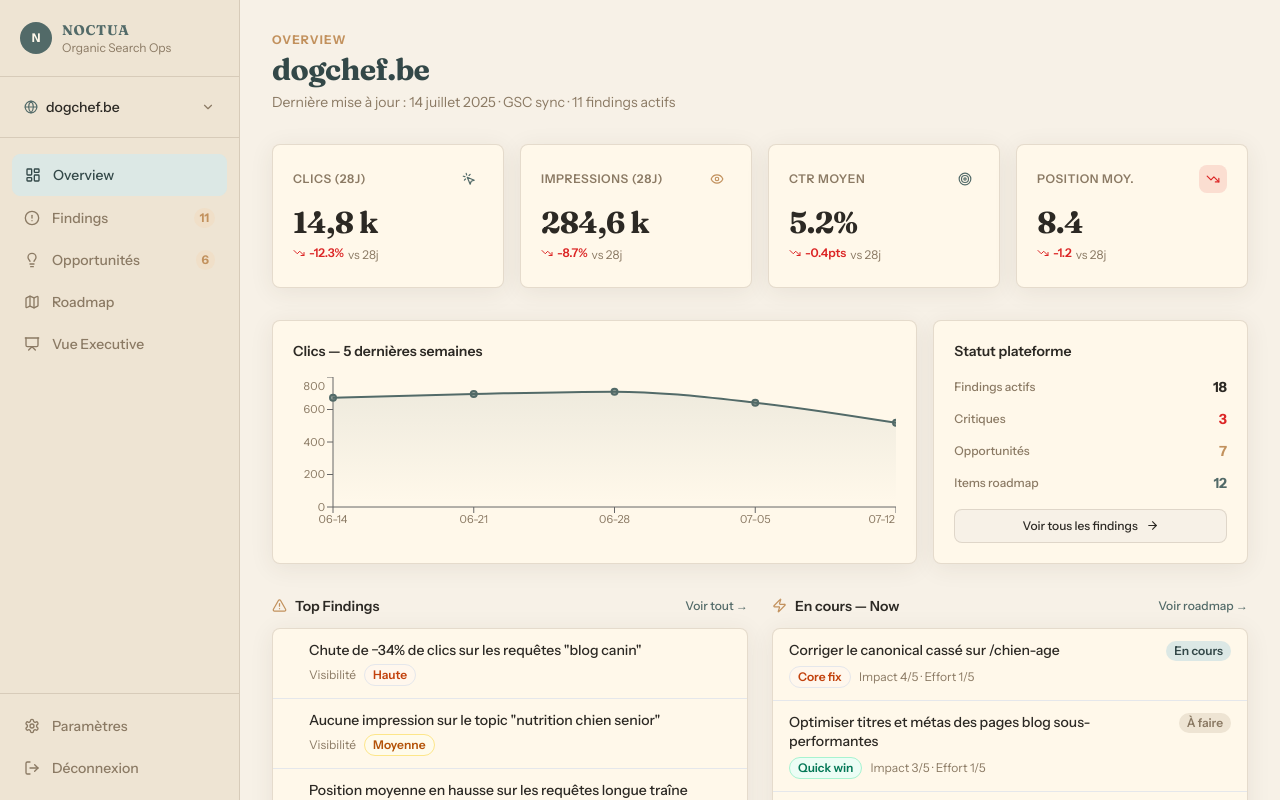
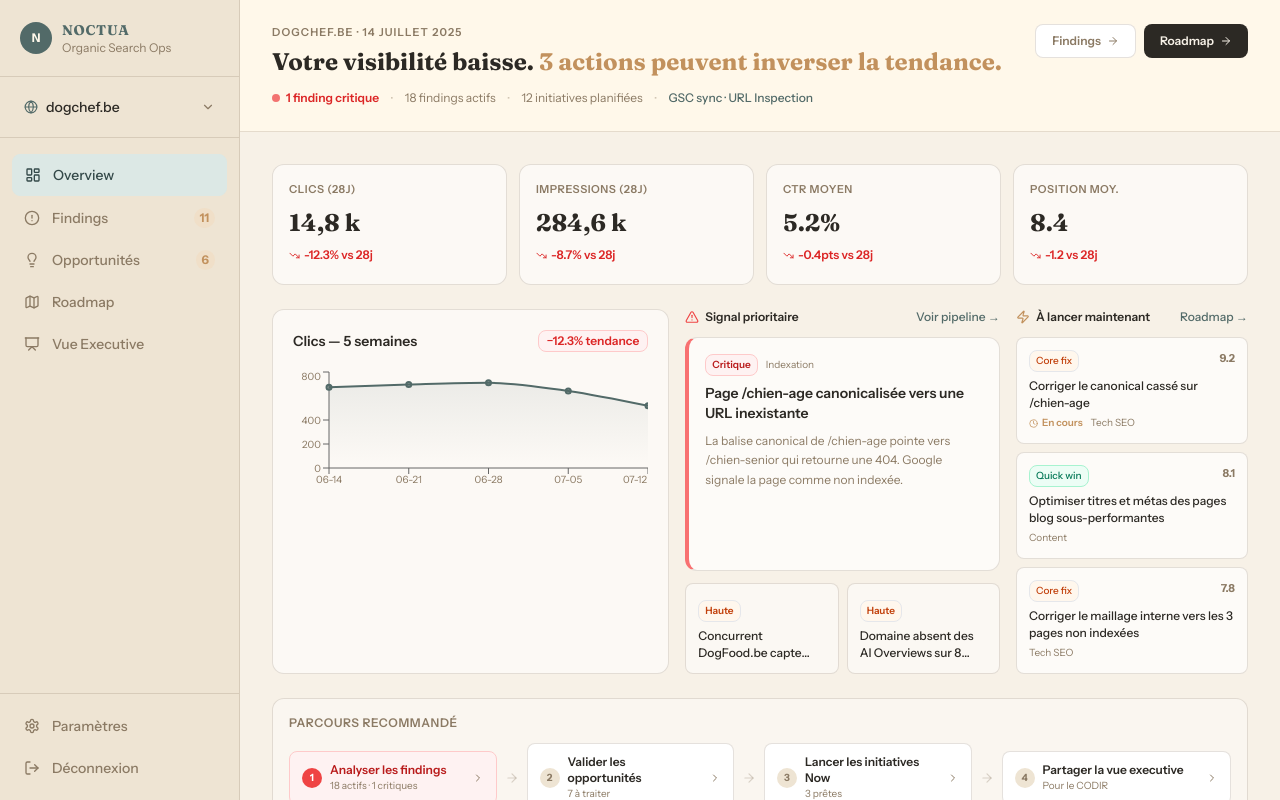
Before and after one commit to MarcW88/noctua, a Next.js app: page /dashboard in a window 1280 px wide. Shown: the top 800 px of the page. Built offline with nearby package versions, Linux system fonts and the light colour scheme.

Commit message:
redesign: Dashboard narrative cockpit — status banner, signal prioritaire, parcours recommandé

```diff
--- a/app/(app)/dashboard/page.tsx
+++ b/app/(app)/dashboard/page.tsx
@@ -1,216 +1,219 @@
 'use client'
 
 import {
-  TrendingDown, TrendingUp, MousePointerClick, Eye, Target, AlertTriangle, Lightbulb, Map, ArrowRight, Zap
+  TrendingDown, TrendingUp, MousePointerClick, Eye, Target,
+  AlertTriangle, ArrowRight, Zap, ChevronRight, Clock
 } from 'lucide-react'
 import Link from 'next/link'
 import { AreaChart, Area, XAxis, YAxis, Tooltip, ResponsiveContainer } from 'recharts'
 import { mockKPIs, mockFindings, mockInitiatives, mockGscTrend } from '@/lib/mock-data'
-import { severityConfig, categoryConfig, initiativeTypeConfig, horizonConfig, formatNumber, formatPercent } from '@/lib/utils'
+import { severityConfig, categoryConfig, initiativeTypeConfig, formatNumber, formatPercent } from '@/lib/utils'
 
-function DeltaBadge({ value, unit = '' }: { value: number; unit?: string }) {
-  const isPositive = value > 0
-  const isNeutral = value === 0
-  const Icon = isPositive ? TrendingUp : TrendingDown
+// ── KPI tile ─────────────────────────────────────────────────────────────
+
+function KpiTile({ label, value, delta, unit = '%' }: {
+  label: string; value: string; delta: number; unit?: string
+}) {
+  const up = delta > 0
+  const isPosition = unit === ''
+  const good = isPosition ? delta > 0 : up
   return (
-    <span
-      className="inline-flex items-center gap-1 text-xs font-semibold"
-      style={{ color: isNeutral ? 'var(--tweed)' : isPositive ? '#16a34a' : '#dc2626' }}
-    >
-      <Icon size={12} />
-      {value > 0 ? '+' : ''}{value.toFixed(1)}{unit}
+    <div className="bg-white/60 rounded-xl border border-line p-4">
+      <p className="text-[11px] font-semibold text-tweed uppercase tracking-wider mb-2">{label}</p>
+      <p className="font-display text-2xl font-bold text-ink mb-1">{value}</p>
+      <span className={`inline-flex items-center gap-1 text-xs font-semibold ${good ? 'text-emerald-600' : 'text-red-600'}`}>
+        {up ? <TrendingUp size={11} /> : <TrendingDown size={11} />}
+        {delta > 0 ? '+' : ''}{delta.toFixed(1)}{unit} vs 28j
       </span>
-  )
-}
-
-function KpiCard({ label, value, delta, deltaUnit, icon: Icon, color }: {
-  label: string; value: string; delta: number; deltaUnit?: string; icon: React.ElementType; color: string
-}) {
-  return (
-    <div className="card p-5 space-y-3">
-      <div className="flex items-center justify-between">
-        <p className="text-xs font-semibold uppercase tracking-wider" style={{ color: 'var(--tweed)' }}>{label}</p>
-        <div className="w-7 h-7 rounded-lg flex items-center justify-center" style={{ background: color + '20' }}>
-          <Icon size={14} style={{ color }} />
-        </div>
-      </div>
-      <div>
-        <p className="text-3xl font-display font-bold tracking-tight" style={{ color: 'var(--ink)' }}>{value}</p>
-        <DeltaBadge value={delta} unit={deltaUnit} />
-        <span className="text-xs ml-1" style={{ color: 'var(--tweed)' }}>vs 28j</span>
-      </div>
     </div>
   )
 }
 
+// ── Page ─────────────────────────────────────────────────────────────────────
+
 export default function DashboardPage() {
   const kpi = mockKPIs
-  const topFindings = mockFindings.slice(0, 4)
-  const nowItems = mockInitiatives.filter(i => i.horizon === 'now')
+  const criticals = mockFindings.filter(f => f.severity === 'critical' && !f.is_dismissed)
+  const topFinding = criticals[0] ?? mockFindings[0]
+  const nowItems = mockInitiatives.filter(i => i.horizon === 'now').sort((a, b) => b.priority_score - a.priority_score)
+  const inProgress = mockInitiatives.filter(i => i.status === 'in_progress')
 
   return (
-    <div className="p-8 max-w-[1200px]">
-      <div className="mb-8">
-        <p className="eyebrow mb-1">Overview</p>
-        <h1 className="font-display text-3xl font-bold tracking-tight" style={{ color: 'var(--petrol-deep)' }}>
-          dogchef.be
+    <div className="flex flex-col h-screen overflow-auto" style={{ background: 'var(--paper)' }}>
+
+      {/* ── STATUS BANNER ──────────────────────────────────────────────── */}
+      <div className="shrink-0 px-8 pt-6 pb-5 border-b border-line" style={{ background: 'var(--paper-cream)' }}>
+        <div className="flex items-start justify-between gap-6">
+          <div className="flex-1">
+            <p className="text-[11px] font-semibold text-tweed uppercase tracking-widest mb-1">dogchef.be · 14 juillet 2025</p>
+            <h1 className="font-display text-2xl font-bold text-ink mb-2">
+              Votre visibilité baisse.{' '}
+              <span className="text-copper">{nowItems.length} actions peuvent inverser la tendance.</span>
             </h1>
-        <p className="text-sm mt-1" style={{ color: 'var(--tweed)' }}>
-          Dernière mise à jour : 14 juillet 2025 · GSC sync · 11 findings actifs
-        </p>
+            <div className="flex items-center gap-3 flex-wrap">
+              <span className="flex items-center gap-1.5 text-xs text-red-600 font-semibold">
+                <span className="w-2 h-2 rounded-full bg-red-500 animate-pulse" />
+                {criticals.length} finding{criticals.length !== 1 ? 's' : ''} critique{criticals.length !== 1 ? 's' : ''}
+              </span>
+              <span className="text-tweed/40">·</span>
+              <span className="text-xs text-tweed">{kpi.findings_count} findings actifs</span>
+              <span className="text-tweed/40">·</span>
+              <span className="text-xs text-tweed">{kpi.roadmap_items} initiatives planifiées</span>
+              <span className="text-tweed/40">·</span>
+              <span className="text-xs text-petrol font-medium">GSC sync · URL Inspection</span>
+            </div>
+          </div>
+          <div className="flex gap-2 shrink-0">
+            <Link href="/findings" className="flex items-center gap-1.5 px-4 py-2 rounded-lg border border-line bg-white text-xs font-semibold text-tweed hover:text-ink hover:border-tweed/40 transition-all">
+              Findings <ArrowRight size={12} />
+            </Link>
+            <Link href="/roadmap" className="flex items-center gap-1.5 px-4 py-2 rounded-lg text-xs font-semibold transition-all" style={{ background: 'var(--ink)', color: 'var(--paper)' }}>
+              Roadmap <ArrowRight size={12} />
+            </Link>
+          </div>
+        </div>
       </div>
 
-      <div className="grid grid-cols-2 lg:grid-cols-4 gap-4 mb-8">
-        <KpiCard
-          label="Clics (28j)"
-          value={formatNumber(kpi.total_clicks, true)}
-          delta={kpi.clicks_delta}
-          deltaUnit="%"
-          icon={MousePointerClick}
-          color="var(--petrol)"
-        />
-        <KpiCard
-          label="Impressions (28j)"
-          value={formatNumber(kpi.total_impressions, true)}
-          delta={kpi.impressions_delta}
-          deltaUnit="%"
-          icon={Eye}
-          color="var(--copper)"
-        />
-        <KpiCard
-          label="CTR moyen"
-          value={formatPercent(kpi.avg_ctr)}
-          delta={kpi.ctr_delta}
-          deltaUnit="pts"
-          icon={Target}
-          color="var(--petrol)"
-        />
-        <KpiCard
-          label="Position moy."
-          value={kpi.avg_position.toFixed(1)}
-          delta={kpi.position_delta}
-          deltaUnit=""
-          icon={TrendingDown}
-          color="#dc2626"
-        />
+      <div className="flex-1 p-8 space-y-6">
+
+        {/* ── KPI ROW ──────────────────────────────────────────────────── */}
+        <div className="grid grid-cols-4 gap-3">
+          <KpiTile label="Clics (28j)" value={formatNumber(kpi.total_clicks, true)} delta={kpi.clicks_delta} />
+          <KpiTile label="Impressions (28j)" value={formatNumber(kpi.total_impressions, true)} delta={kpi.impressions_delta} />
+          <KpiTile label="CTR moyen" value={formatPercent(kpi.avg_ctr)} delta={kpi.ctr_delta} unit="pts" />
+          <KpiTile label="Position moy." value={kpi.avg_position.toFixed(1)} delta={kpi.position_delta} unit="" />
         </div>
 
-      <div className="grid grid-cols-3 gap-4 mb-8">
-        <div className="col-span-2 card p-5">
+        {/* ── MAIN ROW ─────────────────────────────────────────────────── */}
+        <div className="grid grid-cols-12 gap-4">
+
+          {/* Trend chart */}
+          <div className="col-span-5 bg-white/60 rounded-xl border border-line p-5">
             <div className="flex items-center justify-between mb-4">
-            <p className="font-semibold text-sm" style={{ color: 'var(--ink)' }}>Clics — 5 dernières semaines</p>
+              <p className="text-sm font-semibold text-ink">Clics — 5 semaines</p>
+              <span className="text-xs font-semibold text-red-600 bg-red-50 border border-red-200 px-2 py-0.5 rounded">
+                −{Math.abs(kpi.clicks_delta)}% tendance
+              </span>
             </div>
-          <ResponsiveContainer width="100%" height={160}>
-            <AreaChart data={mockGscTrend} margin={{ top: 0, right: 0, left: -20, bottom: 0 }}>
+            <ResponsiveContainer width="100%" height={130}>
+              <AreaChart data={mockGscTrend} margin={{ top: 4, right: 0, left: -24, bottom: 0 }}>
                 <defs>
                   <linearGradient id="clickGrad" x1="0" y1="0" x2="0" y2="1">
-                  <stop offset="5%" stopColor="var(--petrol)" stopOpacity={0.15} />
-                  <stop offset="95%" stopColor="var(--petrol)" stopOpacity={0} />
+                    <stop offset="5%" stopColor="#526a68" stopOpacity={0.15} />
+                    <stop offset="95%" stopColor="#526a68" stopOpacity={0} />
                   </linearGradient>
                 </defs>
-              <XAxis dataKey="date" tick={{ fontSize: 11, fill: 'var(--tweed)' }} tickFormatter={d => d.slice(5)} />
-              <YAxis tick={{ fontSize: 11, fill: 'var(--tweed)' }} />
+                <XAxis dataKey="date" tick={{ fontSize: 10, fill: '#8b7a64' }} tickFormatter={d => d.slice(5)} />
+                <YAxis tick={{ fontSize: 10, fill: '#8b7a64' }} />
                 <Tooltip
                   formatter={(v: number) => [formatNumber(v), 'Clics']}
-                labelFormatter={l => `Semaine du ${l}`}
-                contentStyle={{ fontFamily: 'Instrument Sans', fontSize: 12 }}
+                  contentStyle={{ fontFamily: 'Instrument Sans', fontSize: 11, border: '1px solid rgba(112,91,70,0.18)' }}
                 />
-              <Area type="monotone" dataKey="clicks" stroke="var(--petrol)" fill="url(#clickGrad)" strokeWidth={2} dot={{ r: 3, fill: 'var(--petrol)' }} />
+                <Area type="monotone" dataKey="clicks" stroke="#526a68" fill="url(#clickGrad)" strokeWidth={2} dot={{ r: 2.5, fill: '#526a68' }} />
               </AreaChart>
             </ResponsiveContainer>
           </div>
 
-        <div className="card p-5 flex flex-col justify-between">
-          <p className="font-semibold text-sm mb-4" style={{ color: 'var(--ink)' }}>Statut plateforme</p>
-          <div className="space-y-3">
-            {[
-              { label: 'Findings actifs', value: kpi.findings_count, color: 'var(--ink)' },
-              { label: 'Critiques', value: kpi.critical_findings, color: '#dc2626' },
-              { label: 'Opportunités', value: kpi.opportunities_count, color: 'var(--copper)' },
-              { label: 'Items roadmap', value: kpi.roadmap_items, color: 'var(--petrol)' },
-            ].map(item => (
-              <div key={item.label} className="flex items-center justify-between">
-                <span className="text-xs font-medium" style={{ color: 'var(--tweed)' }}>{item.label}</span>
-                <span className="text-sm font-bold" style={{ color: item.color }}>{item.value}</span>
+          {/* Critical signal */}
+          <div className="col-span-4 flex flex-col gap-3">
+            <div className="flex items-center justify-between">
+              <div className="flex items-center gap-1.5">
+                <AlertTriangle size={14} className="text-red-500" />
+                <p className="text-xs font-semibold text-ink">Signal prioritaire</p>
               </div>
-            ))}
+              <Link href="/findings" className="text-xs text-petrol font-medium hover:underline">Voir pipeline →</Link>
             </div>
-          <Link href="/findings" className="mt-4 btn-secondary text-xs justify-center">
-            Voir tous les findings <ArrowRight size={13} />
-          </Link>
+            {topFinding && (() => {
+              const sev = severityConfig(topFinding.severity)
+              const cat = categoryConfig(topFinding.category)
+              return (
+                <div className="flex-1 bg-white/70 rounded-xl border-l-4 border-l-red-400 border border-line p-4">
+                  <div className="flex items-center gap-2 mb-2">
+                    <span className={`text-[10px] px-1.5 py-0.5 rounded border font-semibold ${sev.bg} ${sev.color}`}>{sev.label}</span>
+                    <span className="text-[10px] text-tweed">{cat.label}</span>
+                  </div>
+                  <p className="text-sm font-semibold text-ink leading-snug mb-2">{topFinding.title}</p>
+                  <p className="text-xs text-tweed leading-relaxed line-clamp-3">{topFinding.description}</p>
+                  {topFinding.metric_value !== undefined && (
+                    <p className="text-lg font-bold text-red-600 mt-3">{topFinding.metric_value > 0 ? '+' : ''}{topFinding.metric_value} <span className="text-xs font-normal text-tweed">{topFinding.metric_label}</span></p>
+                  )}
+                </div>
+              )
+            })()}
+            <div className="grid grid-cols-2 gap-2">
+              {mockFindings.filter(f => f.severity === 'critical' || f.severity === 'high').slice(1, 3).map(f => {
+                const sev = severityConfig(f.severity)
+                return (
+                  <div key={f.id} className="bg-white/50 rounded-lg border border-line p-3">
+                    <span className={`text-[10px] px-1.5 py-0.5 rounded border font-semibold ${sev.bg} ${sev.color} mb-1.5 inline-block`}>{sev.label}</span>
+                    <p className="text-xs font-medium text-ink leading-snug line-clamp-2">{f.title}</p>
+                  </div>
+                )
+              })}
             </div>
           </div>
 
-      <div className="grid grid-cols-2 gap-6">
-        <div>
-          <div className="flex items-center justify-between mb-3">
+          {/* Now initiatives */}
+          <div className="col-span-3 flex flex-col gap-3">
+            <div className="flex items-center justify-between">
+              <div className="flex items-center gap-1.5">
+                <Zap size={14} className="text-copper" />
+                <p className="text-xs font-semibold text-ink">À lancer maintenant</p>
+              </div>
+              <Link href="/roadmap" className="text-xs text-petrol font-medium hover:underline">Roadmap →</Link>
+            </div>
+            <div className="flex flex-col gap-2">
+              {nowItems.slice(0, 3).map(item => {
+                const tc = initiativeTypeConfig(item.type)
+                return (
+                  <div key={item.id} className="bg-white/70 rounded-lg border border-line p-3 hover:shadow-subtle transition-all">
+                    <div className="flex items-start justify-between gap-2 mb-1.5">
+                      <span className={`text-[10px] px-1.5 py-0.5 rounded border font-medium ${tc.bg} ${tc.color}`}>{tc.label}</span>
+                      <span className="text-[11px] font-bold text-tweed">{item.priority_score.toFixed(1)}</span>
+                    </div>
+                    <p className="text-xs font-medium text-ink leading-snug mb-1 line-clamp-2">{item.title}</p>
                     <div className="flex items-center gap-2">
-              <AlertTriangle size={15} style={{ color: 'var(--copper)' }} />
-              <h2 className="font-semibold text-sm" style={{ color: 'var(--ink)' }}>Top Findings</h2>
-            </div>
-            <Link href="/findings" className="text-xs font-medium" style={{ color: 'var(--petrol)' }}>
-              Voir tout →
-            </Link>
-          </div>
-          <div className="card divide-y" style={{ borderColor: 'var(--line)' }}>
-            {topFindings.map(f => {
-              const sev = severityConfig(f.severity)
-              const cat = categoryConfig(f.category)
-              return (
-                <div key={f.id} className="px-4 py-3 flex items-start gap-3 hover:bg-paper-deep transition-colors">
-                  <span className={`mt-1 w-2 h-2 rounded-full flex-shrink-0 ${sev.dot}`} />
-                  <div className="flex-1 min-w-0">
-                    <p className="text-sm font-medium leading-snug" style={{ color: 'var(--ink)' }}>{f.title}</p>
-                    <div className="flex items-center gap-2 mt-1">
-                      <span className="text-xs" style={{ color: 'var(--tweed)' }}>{cat.label}</span>
-                      <span className={`badge text-xs ${sev.bg} ${sev.color}`}>{sev.label}</span>
-                    </div>
+                      {item.status === 'in_progress' && (
+                        <span className="flex items-center gap-1 text-[10px] text-copper font-semibold">
+                          <Clock size={9} /> En cours
+                        </span>
+                      )}
+                      {item.owner && <span className="text-[10px] text-tweed">{item.owner}</span>}
                     </div>
                   </div>
                 )
               })}
             </div>
           </div>
+        </div>
 
+        {/* ── NEXT ACTION STRIP ────────────────────────────────────────── */}
+        <div className="rounded-xl border border-line bg-white/40 p-4">
+          <p className="text-xs font-semibold text-tweed uppercase tracking-wider mb-3">Parcours recommandé</p>
+          <div className="flex items-center gap-2">
+            {[
+              { step: '1', label: 'Analyser les findings', sub: `${kpi.findings_count} actifs · ${criticals.length} critiques`, href: '/findings', urgent: criticals.length > 0 },
+              { step: '2', label: 'Valider les opportunités', sub: `${kpi.opportunities_count} à traiter`, href: '/opportunities', urgent: false },
+              { step: '3', label: 'Lancer les initiatives Now', sub: `${nowItems.length} prêtes`, href: '/roadmap', urgent: false },
+              { step: '4', label: 'Partager la vue executive', sub: 'Pour le CODIR', href: '/executive', urgent: false },
+            ].map((item, i) => (
+              <div key={item.step} className="flex items-center gap-2 flex-1">
+                <Link href={item.href} className={`flex-1 flex items-center justify-between gap-2 px-3 py-2.5 rounded-lg border transition-all hover:shadow-subtle ${item.urgent ? 'bg-red-50 border-red-200' : 'bg-white border-line hover:border-tweed/30'}`}>
+                  <div className="flex items-center gap-2">
+                    <span className={`w-5 h-5 rounded-full flex items-center justify-center text-[10px] font-bold shrink-0 ${item.urgent ? 'bg-red-500 text-white' : 'bg-paper-deep text-tweed'}`}>{item.step}</span>
                     <div>
-          <div className="flex items-center justify-between mb-3">
-            <div className="flex items-center gap-2">
-              <Zap size={15} style={{ color: 'var(--copper)' }} />
-              <h2 className="font-semibold text-sm" style={{ color: 'var(--ink)' }}>En cours — Now</h2>
-            </div>
-            <Link href="/roadmap" className="text-xs font-medium" style={{ color: 'var(--petrol)' }}>
-              Voir roadmap →
-            </Link>
-          </div>
-          <div className="card divide-y" style={{ borderColor: 'var(--line)' }}>
-            {nowItems.map(item => {
-              const typeConf = initiativeTypeConfig(item.type)
-              const horizConf = horizonConfig(item.horizon)
-              return (
-                <div key={item.id} className="px-4 py-3 flex items-start gap-3 hover:bg-paper-deep transition-colors">
-                  <div className="flex-1 min-w-0">
-                    <p className="text-sm font-medium leading-snug" style={{ color: 'var(--ink)' }}>{item.title}</p>
-                    <div className="flex items-center gap-2 mt-1.5">
-                      <span className={`badge ${typeConf.bg} ${typeConf.color}`}>{typeConf.label}</span>
-                      <span className="text-xs" style={{ color: 'var(--tweed)' }}>
-                        Impact {item.visibility_impact}/5 · Effort {item.effort}/5
-                      </span>
+                      <p className={`text-xs font-semibold ${item.urgent ? 'text-red-700' : 'text-ink'}`}>{item.label}</p>
+                      <p className="text-[10px] text-tweed">{item.sub}</p>
                     </div>
                   </div>
-                  <span
-                    className="text-xs font-semibold px-2 py-0.5 rounded-full flex-shrink-0"
-                    style={{
-                      background: item.status === 'in_progress' ? 'var(--petrol-light)' : 'var(--paper-deep)',
-                      color: item.status === 'in_progress' ? 'var(--petrol-deep)' : 'var(--tweed)',
-                    }}
-                  >
-                    {item.status === 'in_progress' ? 'En cours' : 'À faire'}
-                  </span>
+                  <ChevronRight size={12} className="text-tweed shrink-0" />
+                </Link>
+                {i < 3 && <ArrowRight size={14} className="text-tweed/30 shrink-0" />}
               </div>
-              )
-            })}
+            ))}
           </div>
         </div>
+
       </div>
     </div>
   )
```
Lines whose indentation alone changed are shown as unchanged.
